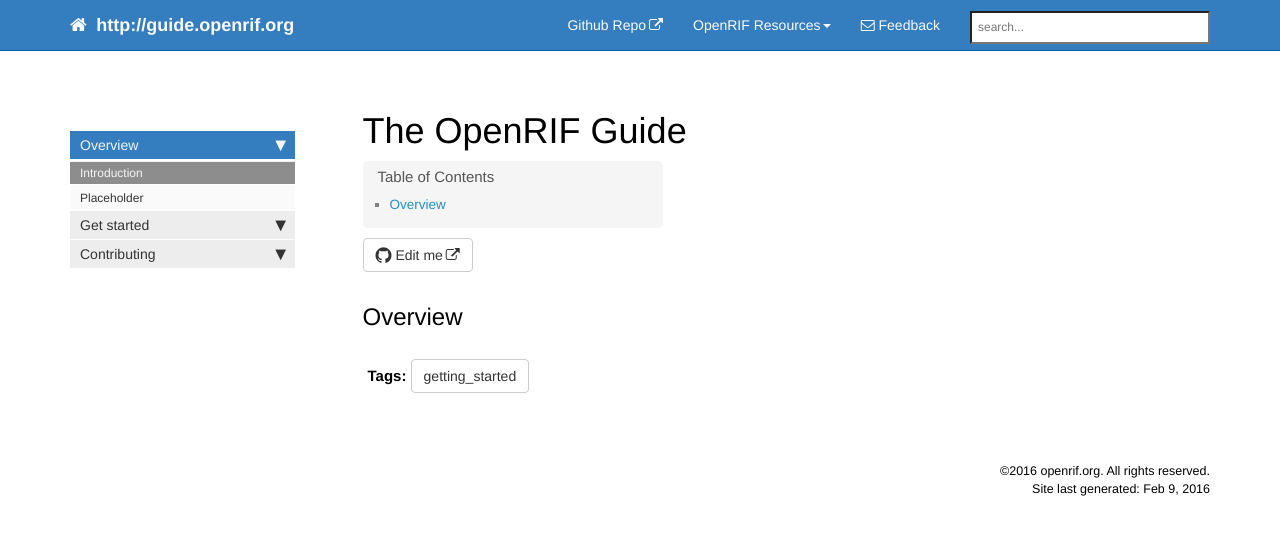
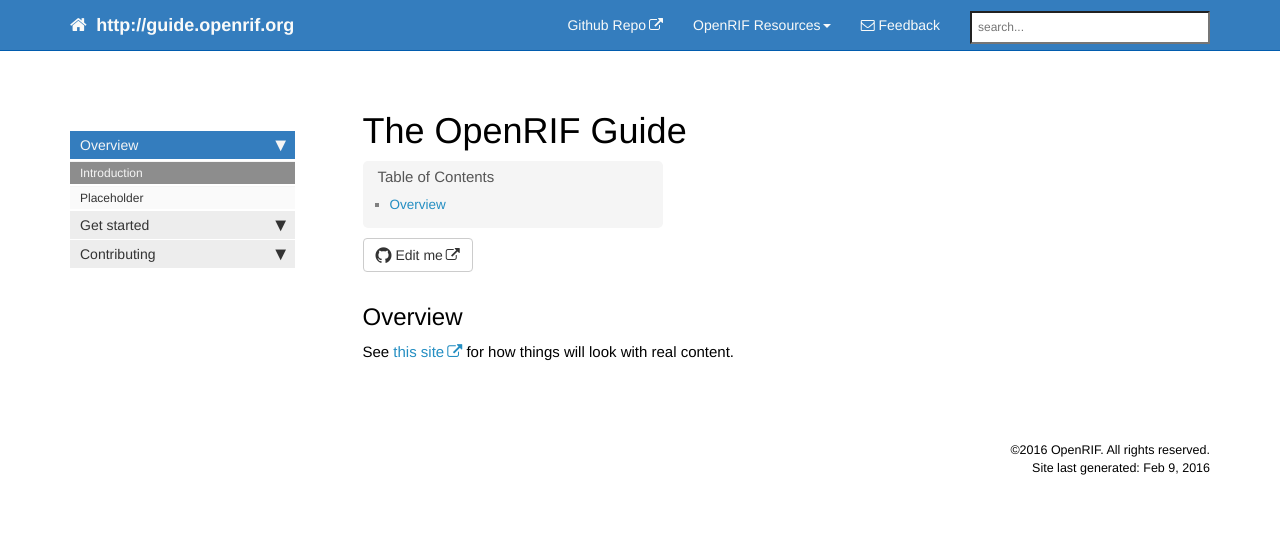
Before and after one commit to openrif/guide.openrif.org, a Jekyll site: the page built from guide/home.md, in a window 1280 px wide. Shown: the top 535 px of the page. Built offline with Jekyll 4.4.1, drawn with Linux system fonts in a browser that asks for light colours; nearby versions of some CDN libraries; library files that are not in the unit come from our copies; comment, search, counter and statistics services are not loaded.

Commit message:
Cleanup.

```diff
--- a/_config.yml
+++ b/_config.yml
@@ -8,9 +8,9 @@
 destination: _site
 topnav_title: http://guide.openrif.org
 homepage_title: The OpenRIF Guide
-site_title: OpenRIFGuide
+site_title: The OpenRIF Guide
 project_folder: guide
-company_name: openrif.org
+company_name: OpenRIF
 footer_image_location: ../common_images/company_logo.png
 github_editme_path: openrif/guide.openrif.org/edit/gh-pages
 disqus_shortname: openrif
--- a/guide/home.md
+++ b/guide/home.md
@@ -1,9 +1,10 @@
 ---
 title: Introduction
-tags: [getting_started]
 audience: field engineers, clients
 type: first_page
 homepage: true
 ---
 
 ## Overview
+
+See [this site](http://idratherbewriting.com/documentation-theme-jekyll/) for how things will look with real content.
```
